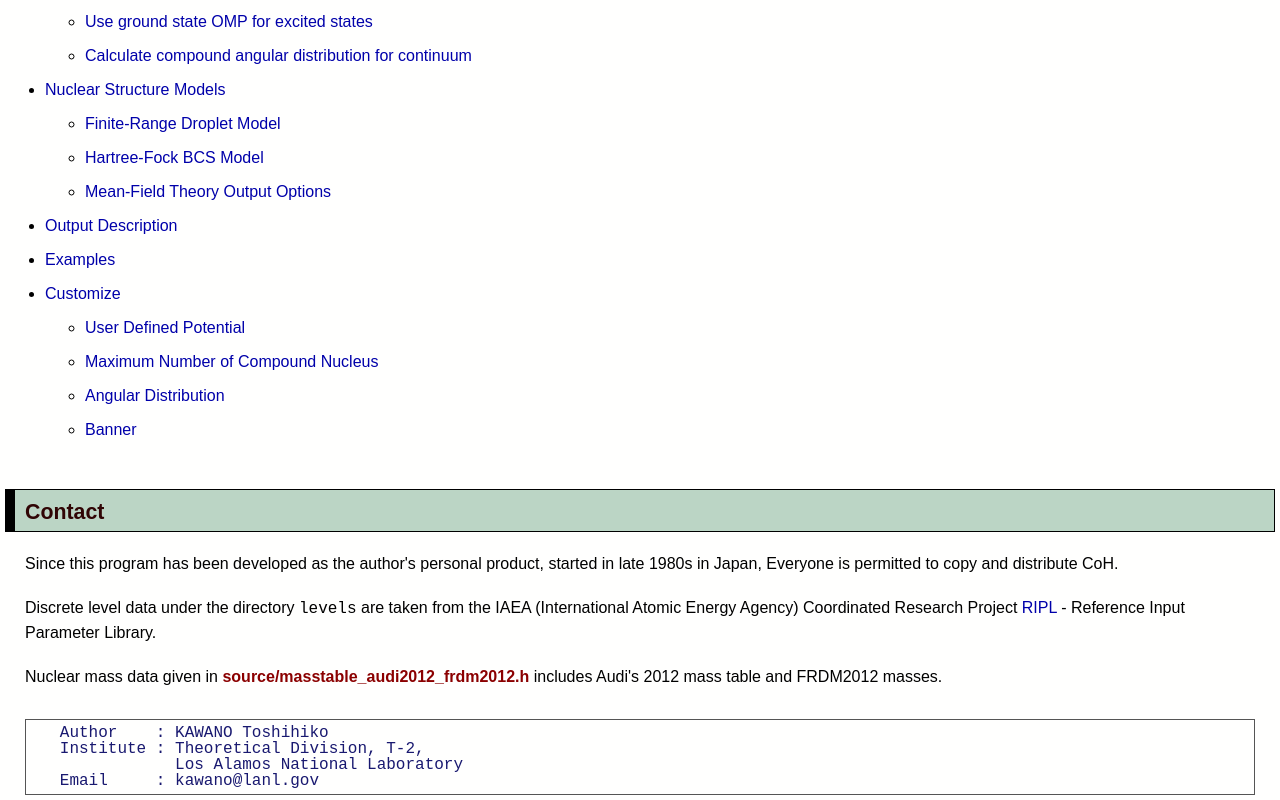
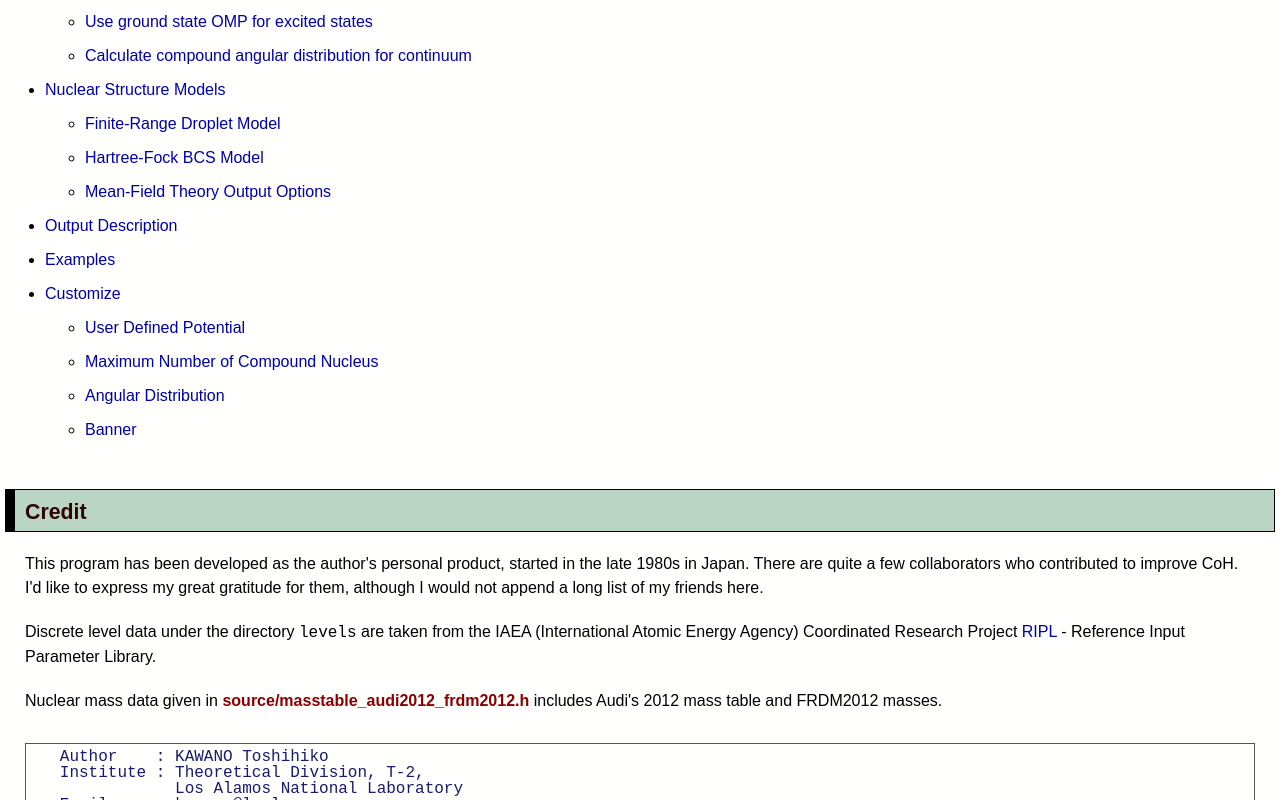
Before and after one commit to toshihikokawano/coh3, a plain HTML site: page document/index.html in a window 1280 px wide. Shown: the part 1991-2791 px from the top of the page. Drawn offline with Linux system fonts and the light colour scheme.

Commit message:
document/index.html updated

```diff
--- a/document/index.html
+++ b/document/index.html
@@ -2,7 +2,7 @@
 <html>
 <head>
 <title> Optical and Hauser-Feshbach Statistical Model Code, CoH: main index </title>
-<!-- Generated 1997/ 8/27, Last modified 2024/ 5/ 4 -->
+<!-- Generated 1997/ 8/27, Last modified 2024/10/ 9 -->
 <meta charset="us-ascii">
 <link rel='stylesheet' href='style.css'>
 </head>
@@ -15,7 +15,7 @@
 <img src="cohlogo.jpg" width="640" height="400" alt="CoH Logo" title="CoH" style="margin-top:20px;margin-bottom:20px;padding:0px;"/>
 </p>
 
-<p style="text-align:center;"> May, 2024 </p>
+<p style="text-align:center;"> Oct., 2024 </p>
 <p style="text-align:right;"> Kawano Toshihiko </p>
 <p style="text-align:right;"> Los Alamos National Laboratory </p>
 
@@ -94,11 +94,13 @@
 </ul>
 
 
-<h2><a name="#contact"> Contact </a></h2>
+<h2><a name="#credit"> Credit </a></h2>
 
-<p>Since this program has been developed as the author's personal
-product, started in late 1980s in Japan, Everyone is permitted to copy
-and distribute CoH. </p>
+<p>This program has been developed as the author's personal product,
+started in the late 1980s in Japan. There are quite a few
+collaborators who contributed to improve CoH. I'd like to express my
+great gratitude for them, although I would not append a long list of my
+friends here. </p>
 
 <p>Discrete level data under the directory <tt>levels</tt> are taken from
 the IAEA (International Atomic Energy Agency) Coordinated Research Project
```
